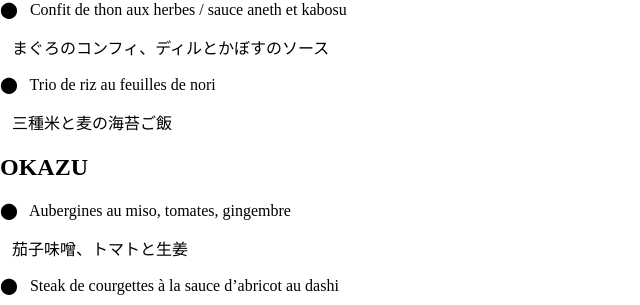
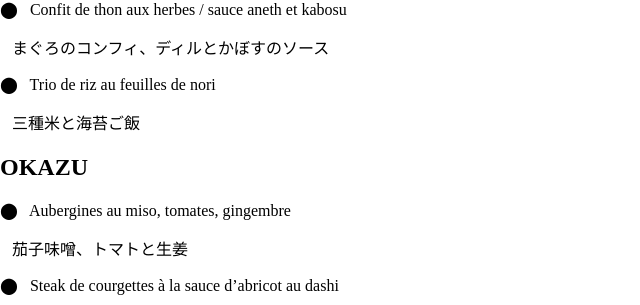
Before and after one commit to matsupin/main, a Jekyll site: the page built from menus/commande_kanako_270624.html, in a window 1280 px wide. Shown: the part 127-432 px from the top of the page, without its empty margins (0-640 px from the left). Built offline with Jekyll 4.4.1, drawn with Linux system fonts in a browser that asks for light colours.

Commit message:
Update commande_kanako_270624.html

```diff
--- a/menus/commande_kanako_270624.html
+++ b/menus/commande_kanako_270624.html
@@ -15,7 +15,7 @@
         <p class="dish-text">&nbsp;&nbsp;&nbsp;<span class="highlight">まぐろのコンフィ、ディルとかぼすのソース</p>
 
         <p><span class="menu-dot">&#11044;</span> <span class="dish-name">&nbsp; Trio de riz au feuilles de nori</span></p>
-        <p class="dish-text">&nbsp;&nbsp;&nbsp;<span class="highlight">三種米と麦の海苔ご飯</p>
+        <p class="dish-text">&nbsp;&nbsp;&nbsp;<span class="highlight">三種米と海苔ご飯</p>
 
     </section>
 
```
